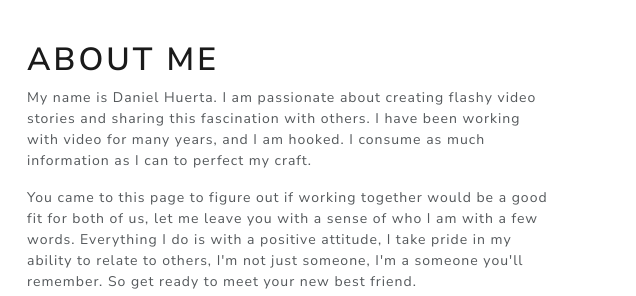
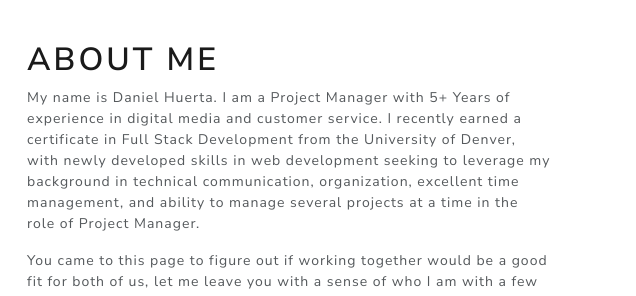
Before and after one commit to DAHuerta/Bootstrap-Portfolio, a plain HTML site: page index.html in a window 1280 px wide. Shown: the part 178-474 px from the top of the page, 644-1280 px from the left. Drawn offline with nearby package versions, Linux system fonts and the light colour scheme.

Commit message:
update about me

```diff
--- a/index.html
+++ b/index.html
@@ -43,9 +43,7 @@
                 alt="Portfolio Image" width="50%">
             <div class="media-body col-md-6">
                 <h1 class="mt-0">About Me</h1>
-                <p>My name is Daniel Huerta. I am passionate about creating flashy video stories and sharing this
-                    fascination with others. I have been working with video for many years, and I am hooked. I consume
-                    as much information as I can to perfect my craft.</p>
+                <p>My name is Daniel Huerta. I am a Project Manager with 5+ Years of experience in digital media and customer service. I recently earned a certificate in Full Stack Development from the University of Denver, with newly developed skills in web development seeking to leverage my background in technical communication, organization, excellent time management, and ability to manage several projects at a time in the role of Project Manager.</p>
                 <p class="mb-0">You came to this page to figure out if working together would be a good fit for both of
                     us, let me leave you with a sense of who I am with a few words. Everything I do is with a positive
                     attitude, I take pride in my ability to relate to others, I'm not just someone, I'm a someone you'll
```
